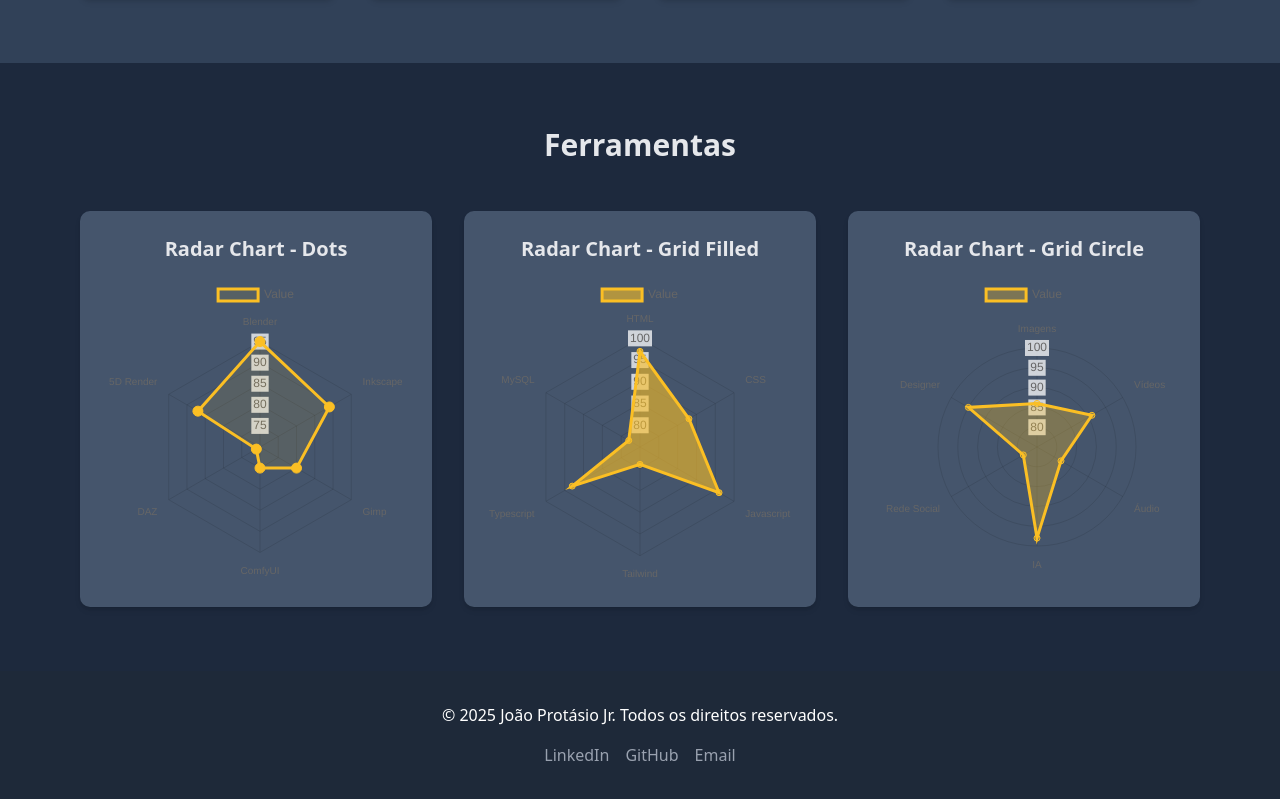
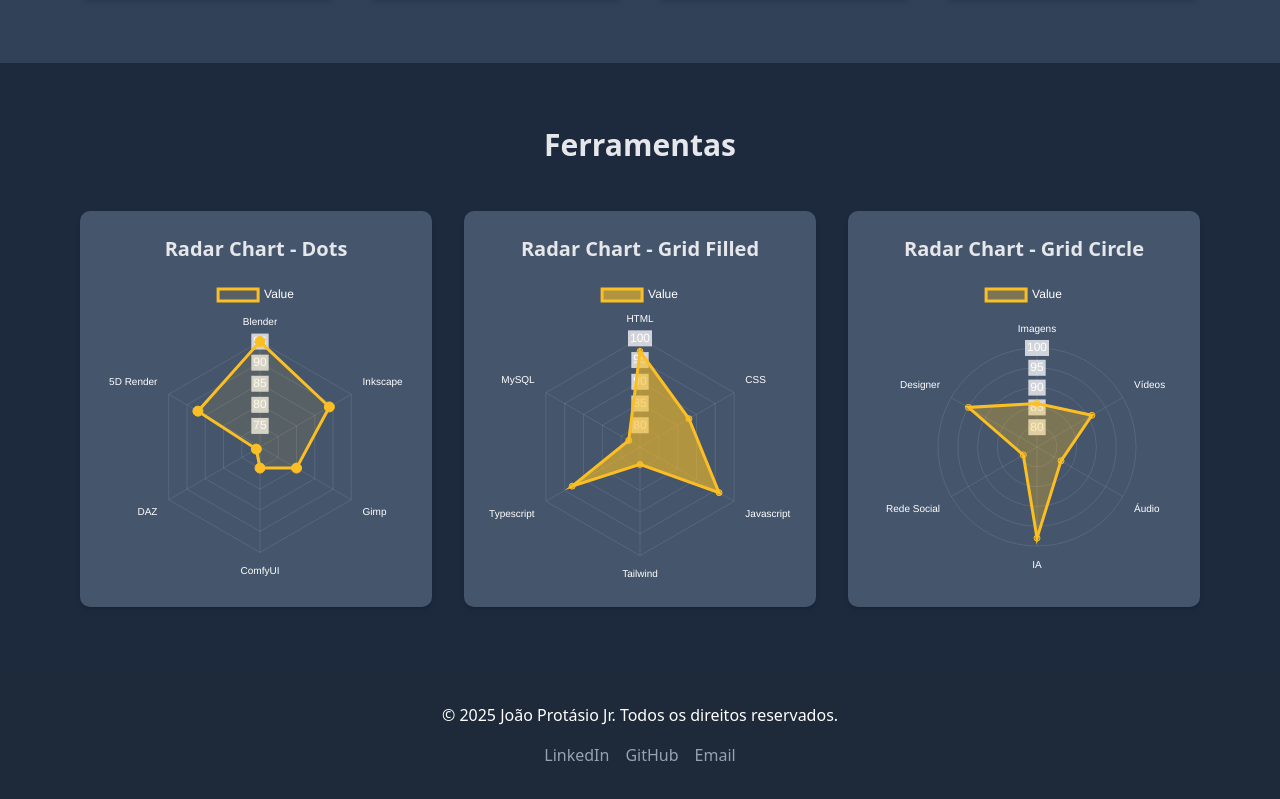
Before and after one commit to Protasiojr/site.joaoprotasiojr, a Next.js app: page / in a window 1280 px wide. Shown: the part 1225-2024 px from the top of the page. Built offline with nearby package versions, Linux system fonts and the light colour scheme.

Commit message:
radar cor da fonte

```diff
--- a/app/page.tsx
+++ b/app/page.tsx
@@ -42,31 +42,94 @@ export default function Home() {
   };
 
   const optionsDots = {
+    plugins: {
+      legend: {
+        labels: {
+          color: 'white'
+        }
+      },
+      tooltip: {
+        titleColor: 'white',
+        bodyColor: 'white'
+      }
+    },
     scales: {
       r: {
+        ticks: {
+          color: 'white'
+        },
+        pointLabels: {
+          color: 'white'
+        },
         grid: {
+          color: 'rgba(255,255,255,0.1)',
           circular: false,
         },
+        angleLines: {
+          color: 'rgba(255,255,255,0.1)'
+        }
       },
     },
   };
 
   const optionsGridFilled = {
+    plugins: {
+      legend: {
+        labels: {
+          color: 'white'
+        }
+      },
+      tooltip: {
+        titleColor: 'white',
+        bodyColor: 'white'
+      }
+    },
     scales: {
       r: {
+        ticks: {
+          color: 'white'
+        },
+        pointLabels: {
+          color: 'white'
+        },
         grid: {
+          color: 'rgba(255,255,255,0.1)',
           circular: false,
         },
+        angleLines: {
+          color: 'rgba(255,255,255,0.1)'
+        }
       },
     },
   };
 
   const optionsGridCircle = {
+    plugins: {
+      legend: {
+        labels: {
+          color: 'white'
+        }
+      },
+      tooltip: {
+        titleColor: 'white',
+        bodyColor: 'white'
+      }
+    },
     scales: {
       r: {
+        ticks: {
+          color: 'white'
+        },
+        pointLabels: {
+          color: 'white'
+        },
         grid: {
+          color: 'rgba(255,255,255,0.1)',
           circular: true,
         },
+        angleLines: {
+          color: 'rgba(255,255,255,0.1)'
+        }
       },
     },
   };
```
